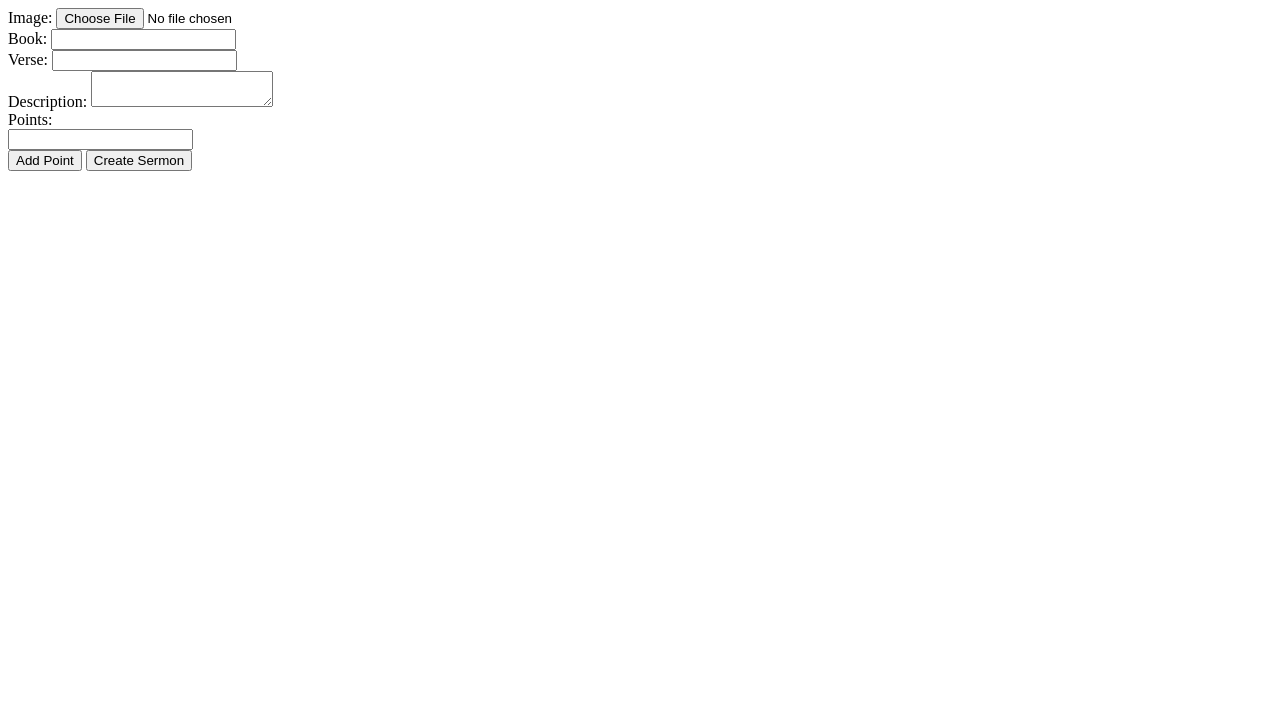
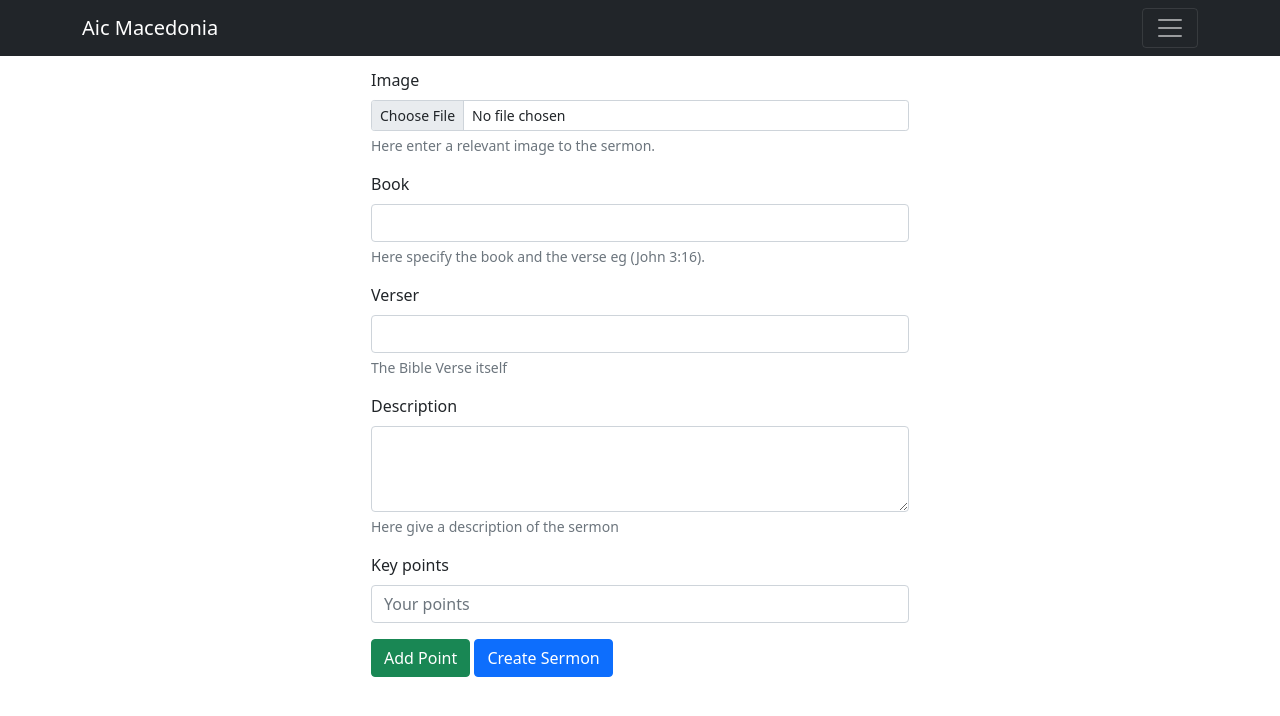
Before and after one commit to andareomondi/trial, a Django app: template managment/templates/managment/create_sermon.html in a window 1280 px wide. Shown: the top 716 px of the page. Run offline with Django 3.2, Linux system fonts and the light colour scheme; the template is opened without the code that fills it, so the values that code supplies are empty; some libraries are stand-ins or nearby versions.

Commit message:
creating the form for sermons

```diff
--- a/managment/templates/managment/create_sermon.html
+++ b/managment/templates/managment/create_sermon.html
@@ -1,34 +1,58 @@
+{% extends 'managment/index.html' %}
 
+{% block content %}
+
+<div class="row justify-content-center mx-1">
     {% for message in messages %}
+    <div class="alert alert-success alert-dismissible fade show" role="alert">
+      <button
+        type="button"
+        class="btn-close"
+        data-bs-dismiss="alert"
+        aria-label="Close"
+      ></button>
 
-<p>{{message}}</p>
+      <div class="text-center">{{message}}</div>
+    </div>
     {% endfor %}
+</div>
 
+<div class="container">
+    <div class="row justify-content-center mt-1 p-2">
+        <div class="col col-sm-8 col-md-6 col-lg-6">
             <form method="post" enctype="multipart/form-data">
                 {% csrf_token %}
+                <div class="mb-3">
+                    <label for="formFileSm" class="form-label">Image</label>
+                    <input class="form-control form-control-sm" id="formFileSm" type="file" name="image" aria-describedby="imagehelp">
+                    <div id="imagehelp" class="form-text">Here enter a relevant image to the sermon.</div>
+                </div>
 
-    <!-- Sermon form fields -->
-    <label>Image:</label>
-    <input type="file" name="image" required>
-    <br>
-    <label>Book:</label>
-    <input type="text" name="book" required>
-    <br>
-    <label>Verse:</label>
-    <input type="text" name="verse" required>
-    <br>
-    <label>Description:</label>
-    <textarea name="description" id="description"></textarea>
-    <br>
-    <!-- ... other sermon form fields ... -->
+                <div class="mb-3">
+                    <label for="book" class="form-label">Book</label>
+                    <input type="text" class="form-control" id="book" aria-describedby="emailHelp">
+                    <div id="emailHelp" class="form-text">Here specify the book and the verse eg (John 3:16).</div>
+                </div>
+                <div class="mb-3">
+                    <label for="verse" class="form-label">Verser</label>
+                    <input type="text" class="form-control" id="verse" aria-describedby="verseHelp">
+                    <div id="verseHelp" class="form-text">The Bible Verse itself</div>
+                </div>
 
+                <div class="mb-3">
+                    <label for="Description" class="form-label">Description</label>
+                    <textarea class="form-control" id="Description" rows="3" aria-describedby="descriptionhelp"></textarea>
+                    <div id="descriptionhelp" class="form-text">Here give a description  of the sermon</div>
+
+                </div>
                 <!-- Point form fields -->
-    <label>Points:</label>
+                <label class="form-label">Key points</label>
                 <div id="point-fields">
-        <input type="text" name="point_1" required>
-        <br>
+                    <div class="mb-3">
+                        <input type="text" class="form-control"  placeholder="Your points">
                     </div>
-    <button type="button" id="add-point-btn">Add Point</button>
+                </div>
+                <button type="button" id="add-point-btn" class="btn btn-success">Add Point</button>
 
                 <script>
                     let pointCount = 1;
@@ -42,5 +66,9 @@
                     });
                 </script>
 
-    <button type="submit">Create Sermon</button>
+                <button type="submit" class="btn btn-primary">Create Sermon</button>
             </form>
+        </div>
+    </div>
+</div>
+{% endblock content %}
--- a/member/templates/member/semorns.html
+++ b/member/templates/member/semorns.html
@@ -154,7 +154,7 @@
 
             {% for word in words %}
 
-            <div class="col-md-6 text-center col-lg-4">
+            <div class="col-md-6 text-center col-lg-4 my-2">
                 <div class="card"><img class="card-img-top w-100 d-block" src="{{ word.image.url }}">
                     <div class="card-body"><svg xmlns="http://www.w3.org/2000/svg" width="1em" height="1em" fill="currentColor" viewBox="0 0 16 16" class="bi bi-book">
                             <path d="M1 2.828c.885-.37 2.154-.769 3.388-.893 1.33-.134 2.458.063 3.112.752v9.746c-.935-.53-2.12-.603-3.213-.493-1.18.12-2.37.461-3.287.811V2.828zm7.5-.141c.654-.689 1.782-.886 3.112-.752 1.234.124 2.503.523 3.388.893v9.923c-.918-.35-2.107-.692-3.287-.81-1.094-.111-2.278-.039-3.213.492V2.687zM8 1.783C7.015.936 5.587.81 4.287.94c-1.514.153-3.042.672-3.994 1.105A.5.5 0 0 0 0 2.5v11a.5.5 0 0 0 .707.455c.882-.4 2.303-.881 3.68-1.02 1.409-.142 2.59.087 3.223.877a.5.5 0 0 0 .78 0c.633-.79 1.814-1.019 3.222-.877 1.378.139 2.8.62 3.681 1.02A.5.5 0 0 0 16 13.5v-11a.5.5 0 0 0-.293-.455c-.952-.433-2.48-.952-3.994-1.105C10.413.809 8.985.936 8 1.783z"></path>
```
Also changed, not shown: db.sqlite3, media/sermon/fc.jfif (added). Lines whose indentation alone changed are shown as unchanged.
